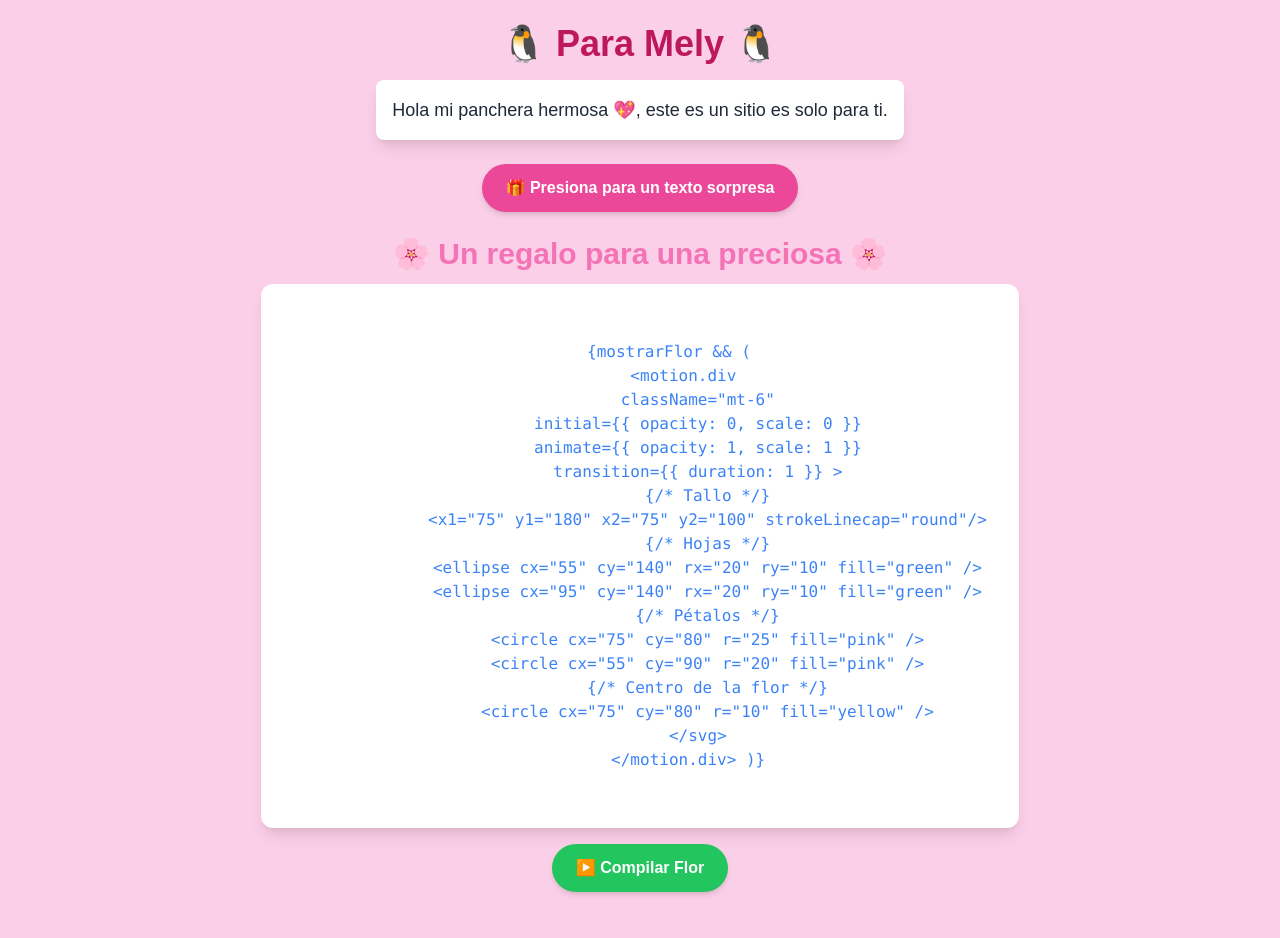
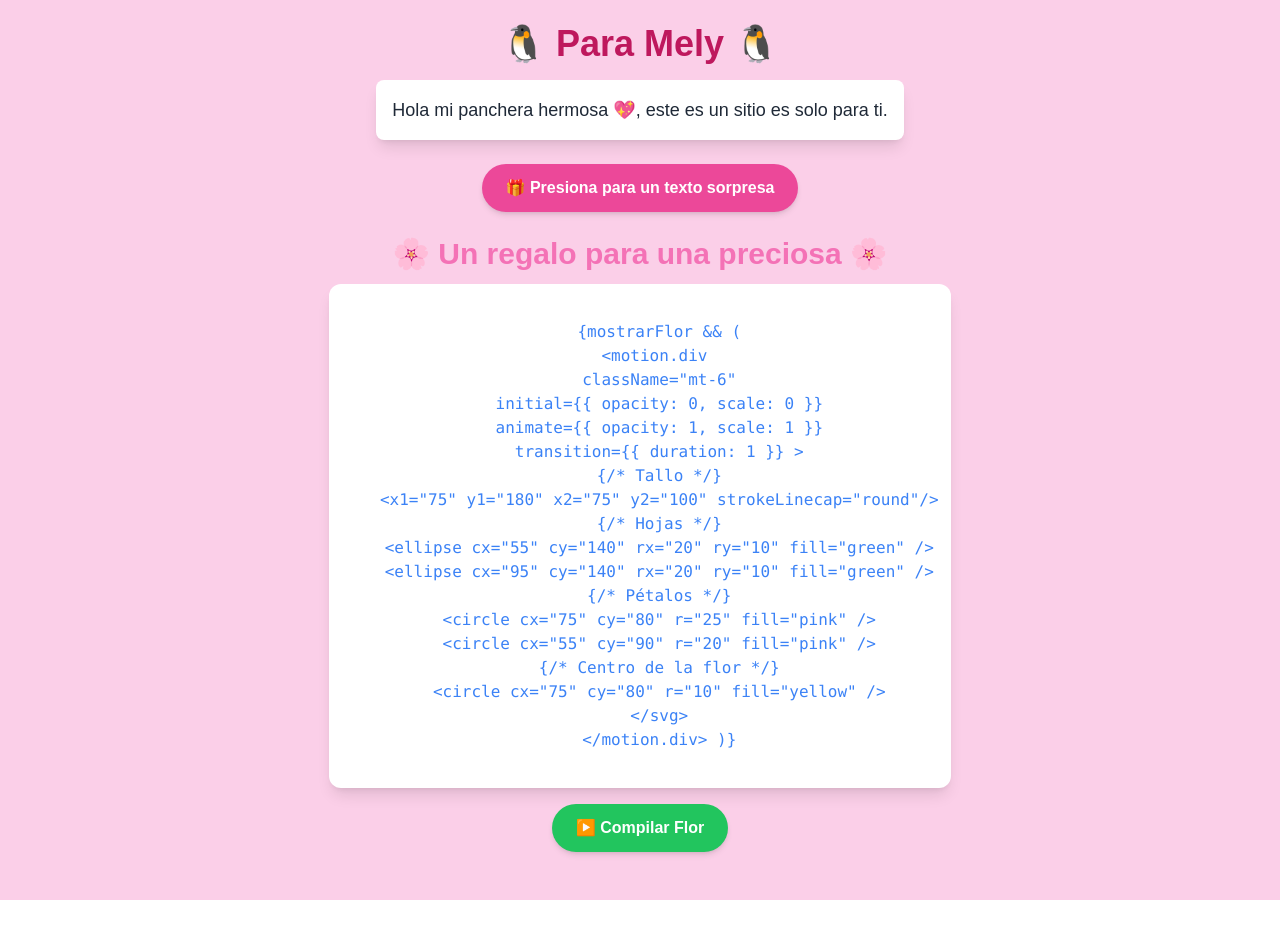
Before and after one commit to FersoNyN/sitio-mely, a Next.js app: page / in a window 1280 px wide. After the commit the page ends 900 px from the top, so only its background shows below. Built offline with nearby package versions, Linux system fonts and the light colour scheme.

Commit message:
Fixed alingment of text on terminal

```diff
--- a/src/app/FlorAnimada.js
+++ b/src/app/FlorAnimada.js
@@ -34,7 +34,7 @@ export default function FlorAnimada() {
         {/* Simulación de terminal */}
         {!mostrarFlor && (
           <motion.div
-            className="bg-white p-8 rounded-xl text-blue-500 font-mono shadow-lg"
+            className="bg-white p-3 rounded-xl w-full max-w-auto text-blue-500 font-mono shadow-lg"
             initial={{ opacity: 1 }}
             animate={{ opacity: mostrarFlor ? 0 : 1 }}
             transition={{ duration: 0.5 }}
```
Lines whose indentation alone changed are shown as unchanged.
